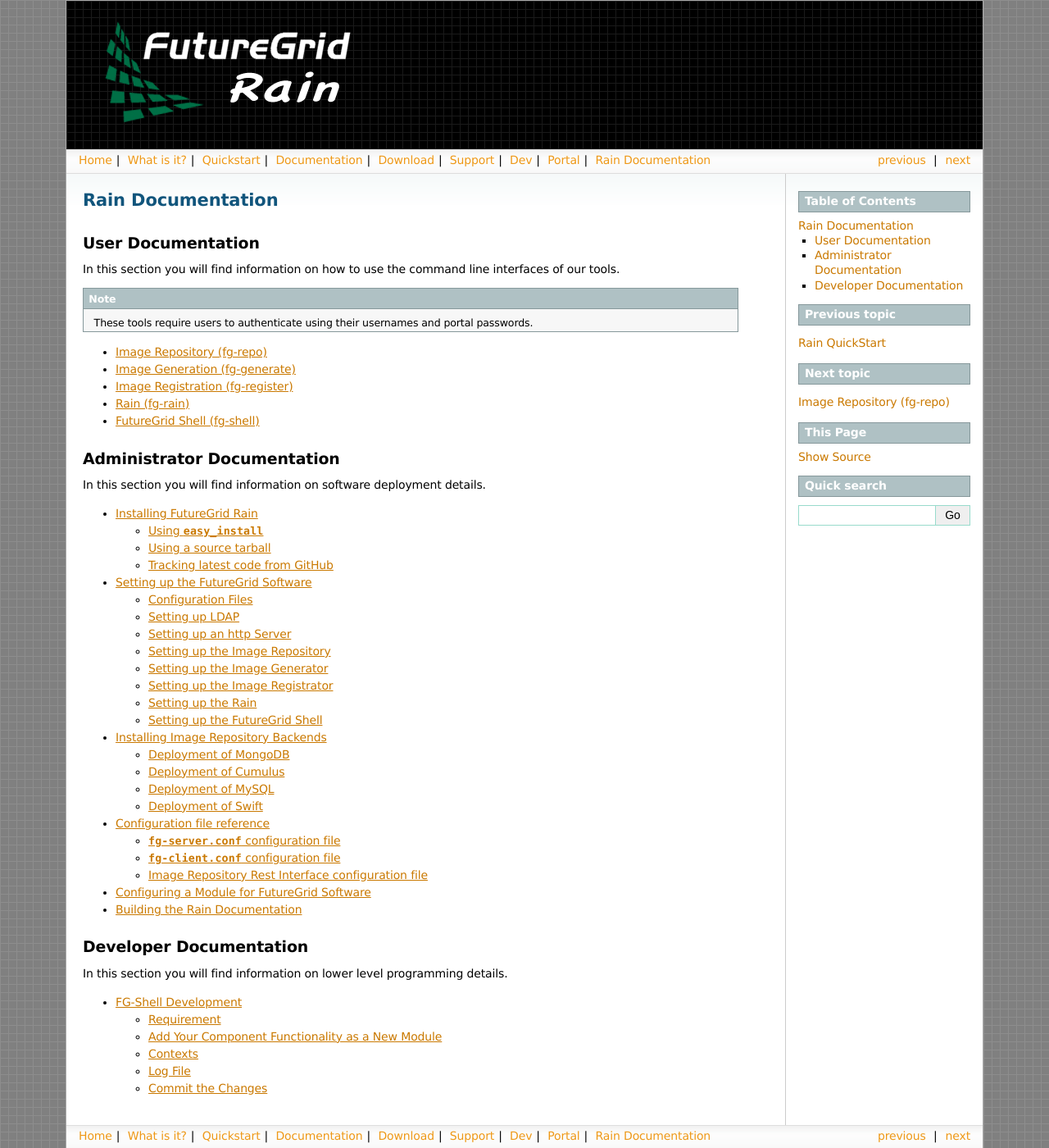
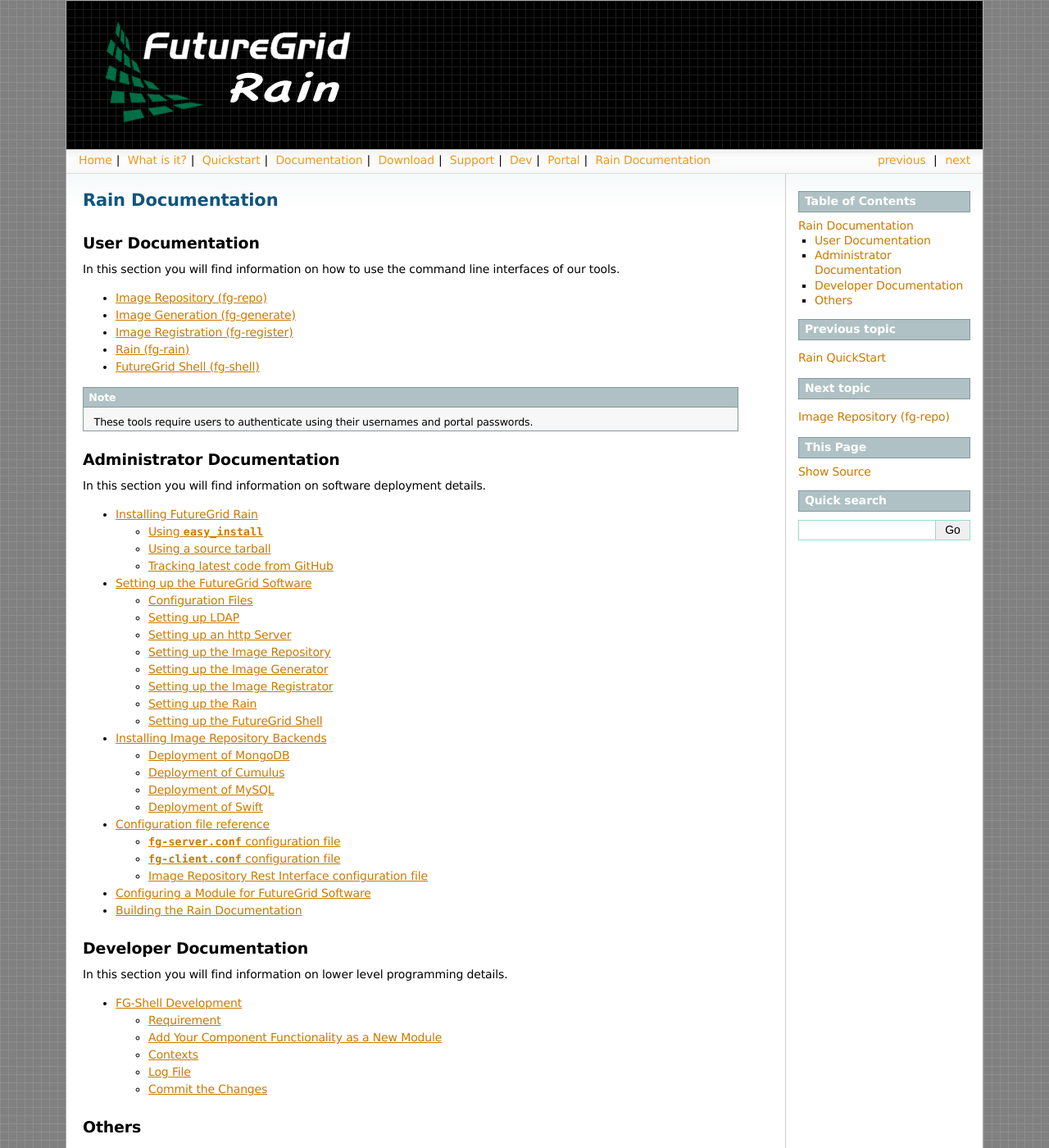
Before and after one commit to futuregrid/rain, a Sphinx documentation site: the page built from doc/documentation.rst, in a window 1280 px wide and 1400 px high. Shown: the whole window at 82% size. Built offline with Sphinx 7.4.7, drawn with Linux system fonts in a browser that asks for light colours; some of the changed text lies outside the part shown.

```diff
--- a/doc/documentation.rst
+++ b/doc/documentation.rst
@@ -56,6 +58,14 @@
 
     dev_shell
 
+Others
+------
+
+.. toctree::
+    :maxdepth: 2
+
+    changelog
+
 .. Source Documentation
    ====================
 
```
Also changed, not shown: other parts of doc/documentation.rst (+4 -2 lines).
